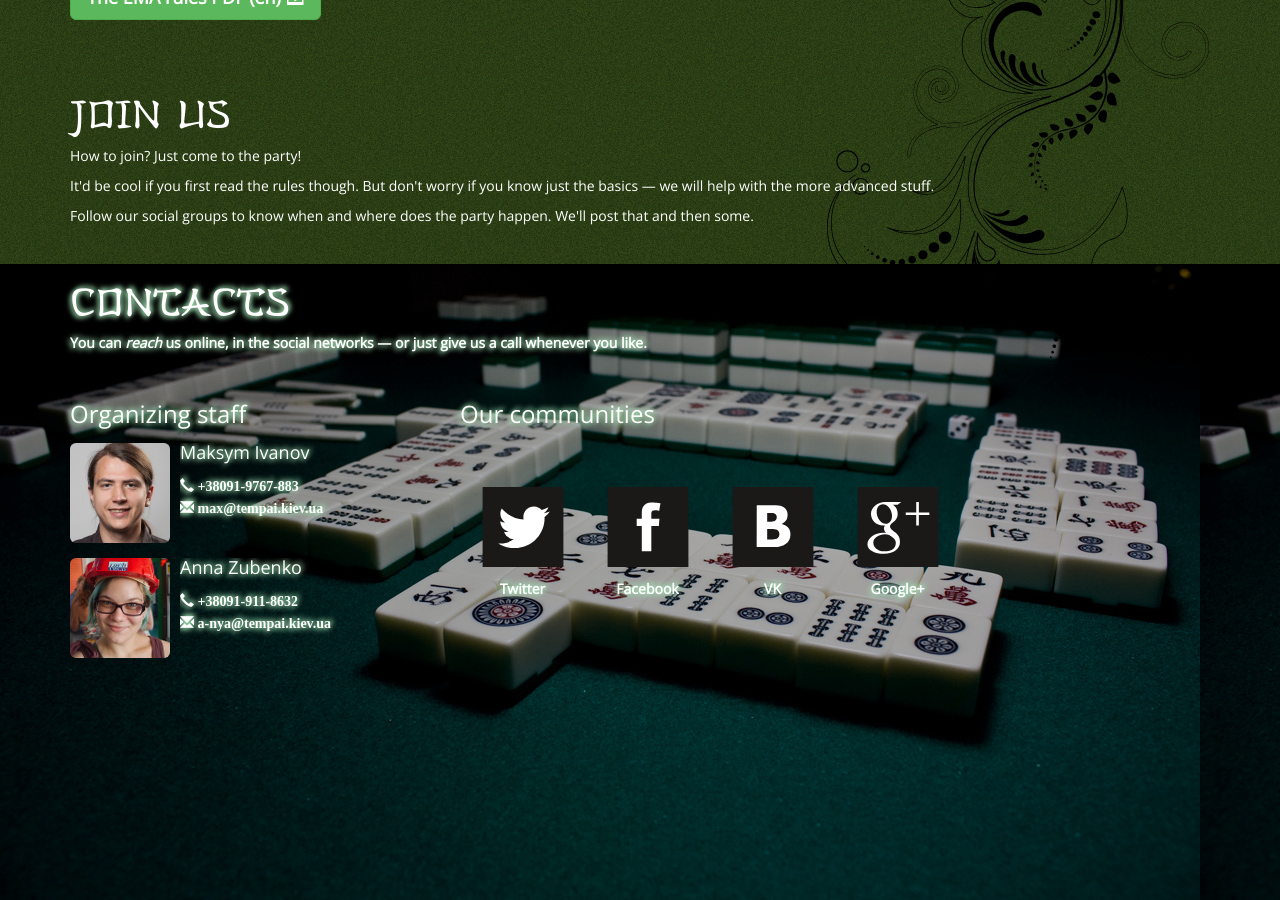
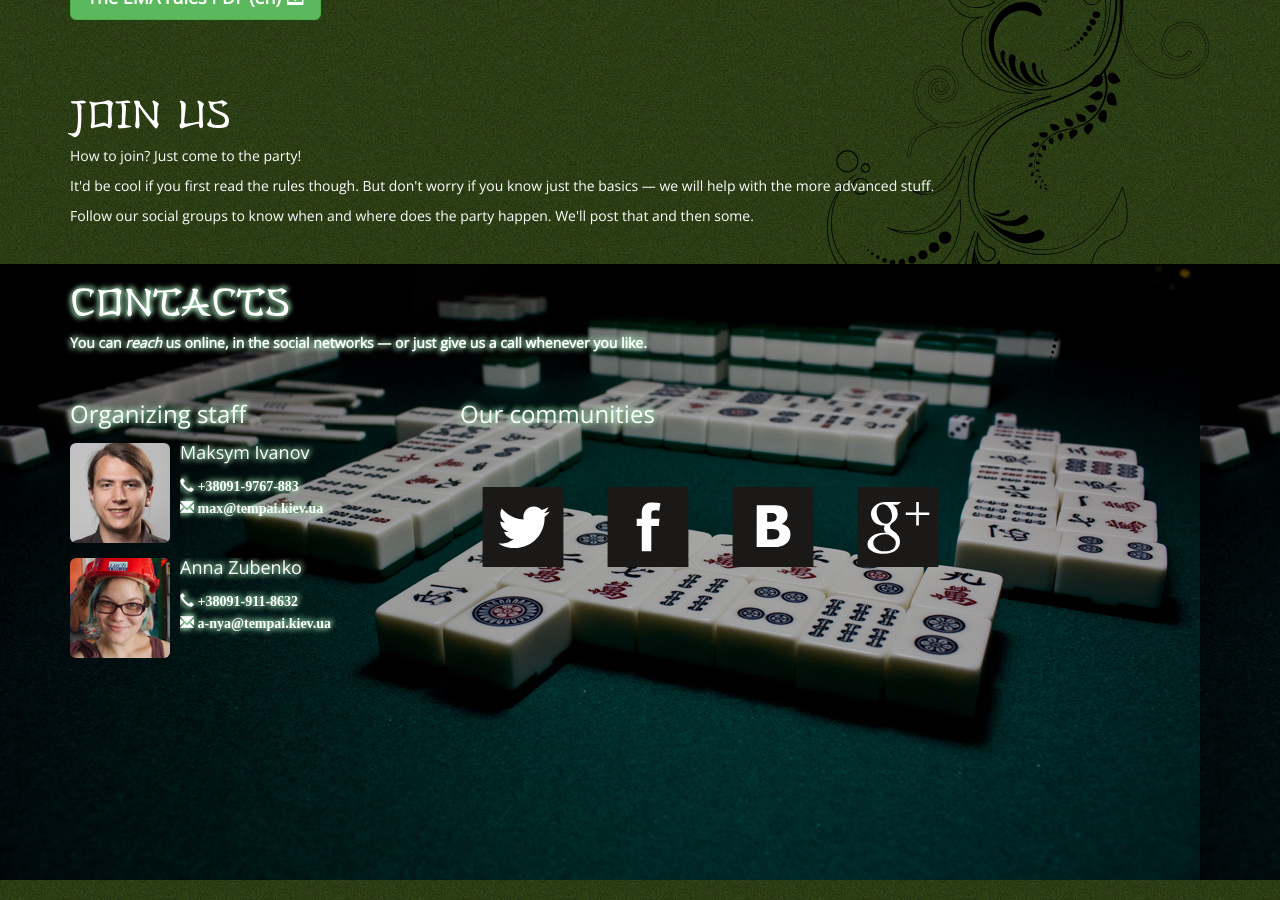
Before and after one commit to tempai-dev/tempai.kiev.ua, a Jekyll site: the page built from src/index.html, in a window 1280 px wide and 900 px high, scrolled down 1040 px. Built offline with Jekyll 4.4.1, drawn with Linux system fonts in a browser that asks for light colours; nearby versions of some CDN libraries; some web fonts are replaced; comment, search, counter and statistics services are not loaded.

Commit message:
remove captions for soc.icons

```diff
--- a/src/index.html
+++ b/src/index.html
@@ -82,7 +82,6 @@ layout: default
             <div class="col-xs-2 socnets-cell">
               <a href="https://twitter.com/kievtempai">
                 <img class="center-block" src="/img/twitter_logo.svg" width="92" height="92" alt="twitter icon">
-                <span>Twitter</span>
               </a>
             </div>
 
@@ -90,7 +89,6 @@ layout: default
             <div class="col-xs-2 socnets-cell">
               <a href="https://www.facebook.com/groups/tempai/">
                 <img class="center-block" src="/img/facebook_logo.svg" width="92" height="92" alt="facebook icon">
-                <span>Facebook</span>
               </a>
             </div>
 
@@ -98,7 +96,6 @@ layout: default
             <div class="col-xs-2 socnets-cell">
               <a href="https://vk.com/tempai">
                 <img class="center-block" src="/img/vk_logo.svg" width="92" height="92" alt="VK.com icon">
-                <span>VK</span>
               </a>
             </div>
 
@@ -106,7 +103,6 @@ layout: default
             <div class="col-xs-2 socnets-cell">
               <a href="https://plus.google.com/communities/107301791934740069379">
                 <img class="center-block" src="/img/gplus_logo.svg" width="92" height="92" alt="Google+ icon">
-                <span>Google+</span>
               </a>
             </div>
 
```
